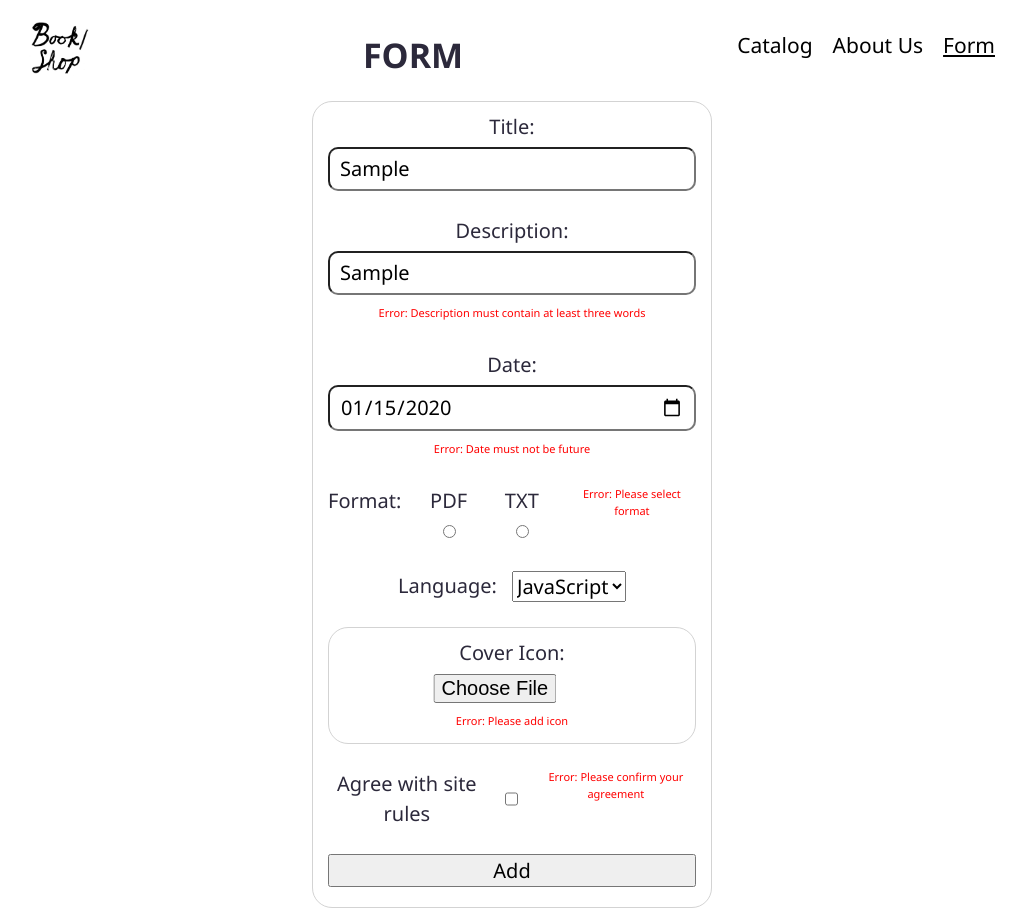
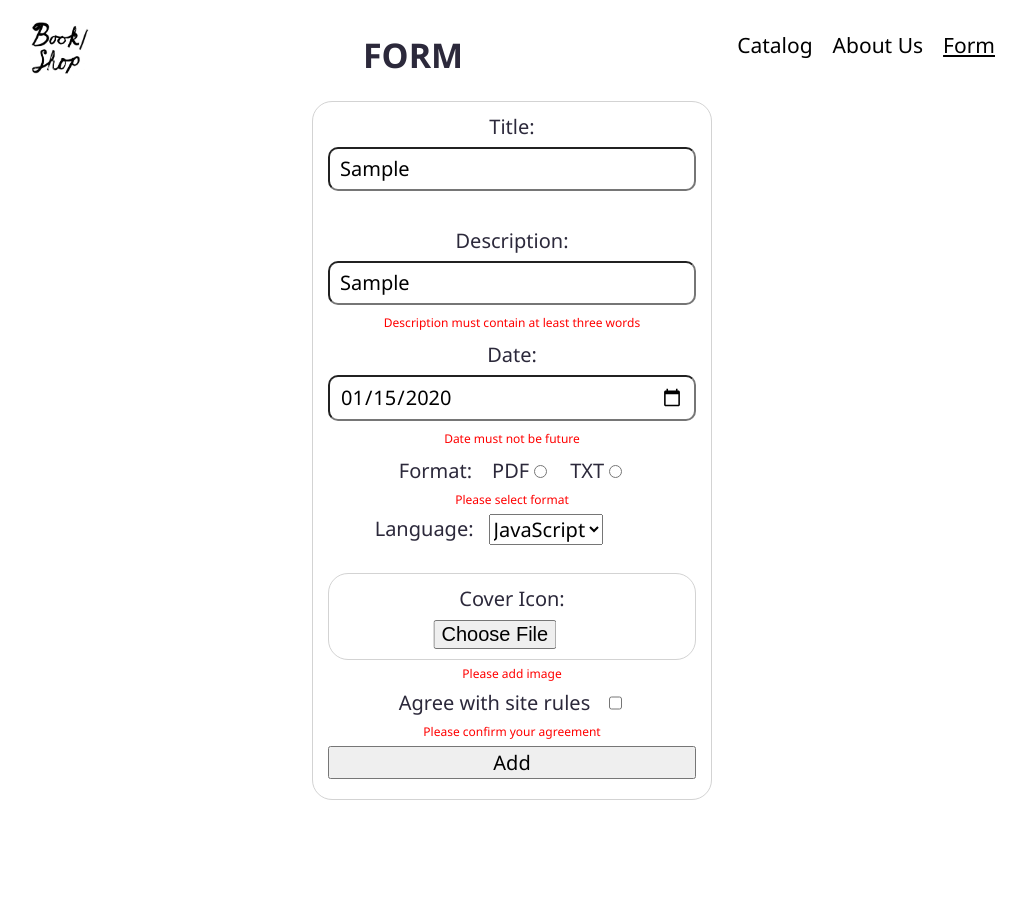
Before and after one commit to evvgenchik/react-rs, a React (Vite) app in the folder react-components/: page /form in a window 1280 px wide. Both pictures are taken after typing "Sample", "Sample", "2020-01-15" into the empty fields and a click on the input "Add". Shown: the whole page, without its empty margins (128-1153 px from the left). After the commit the page ends 810 px from the top, so only its background shows below. Built offline with nearby package versions, Linux system fonts and the light colour scheme.

Commit message:
fix: change places for error messages

```diff
--- a/react-components/src/components/Form/Checkbox/Checkbox.tsx
+++ b/react-components/src/components/Form/Checkbox/Checkbox.tsx
@@ -8,13 +8,17 @@ class Checkbox extends Component<IInputTextProps> {
     const { inputRef, errorMessage } = this.props;
 
     return (
-      <div>
+      <>
         <label className={styles.checkbox} htmlFor="agreement">
           Agree with site rules
           <input ref={inputRef} type="checkbox" name="agreement" />
-          {errorMessage && <span>Error: {errorMessage}</span>}
         </label>
-      </div>
+        {errorMessage ? (
+          <span>{errorMessage}</span>
+        ) : (
+          <span style={{ visibility: 'hidden' }}>Error:</span>
+        )}
+      </>
     );
   }
 }
--- a/react-components/src/components/Form/Date/Date.tsx
+++ b/react-components/src/components/Form/Date/Date.tsx
@@ -15,7 +15,11 @@ class Date extends Component<IInputTextProps> {
           name="date"
           type="date"
         />
-        {errorMessage && <span>Error: {errorMessage}</span>}
+        {errorMessage ? (
+          <span>{errorMessage}</span>
+        ) : (
+          <span style={{ visibility: 'hidden' }}>Error:</span>
+        )}
       </label>
     );
   }
--- a/react-components/src/components/Form/File/File.tsx
+++ b/react-components/src/components/Form/File/File.tsx
@@ -6,11 +6,17 @@ class File extends Component<IInputFileProps> {
   render() {
     const { fileRef, errorMessage } = this.props;
     return (
-      <label className={styles.file} htmlFor="icon">
-        Сover Icon:
-        <input ref={fileRef} name="icon" type="file" title=" " />
-        {errorMessage && <span>Error: {errorMessage}</span>}
-      </label>
+      <>
+        <label className={styles.file} htmlFor="icon">
+          Сover Icon:
+          <input ref={fileRef} name="icon" type="file" title=" " />
+        </label>
+        {errorMessage ? (
+          <span>{errorMessage}</span>
+        ) : (
+          <span style={{ visibility: 'hidden' }}>Error:</span>
+        )}
+      </>
     );
   }
 }
--- a/react-components/src/components/Form/Form.tsx
+++ b/react-components/src/components/Form/Form.tsx
@@ -95,7 +95,7 @@ class Form extends Component<{ addCard: (cards: ICard) => void }, IStateForm> {
         const fileInput = inputHtml.files?.[0];
 
         if (!fileInput) {
-          this.setState({ icon: 'Please add icon' });
+          this.setState({ icon: 'Please add image' });
           validFlag = false;
           return false;
         }
--- a/react-components/src/components/Form/Radio/Radio.tsx
+++ b/react-components/src/components/Form/Radio/Radio.tsx
@@ -11,6 +11,7 @@ class Radio extends Component<IInputRadioProps> {
     inputRef.current = [];
 
     return (
+      <>
         <label className={styles.radio}>
           Format:
           {this.inputs.map((item, i) => (
@@ -29,8 +30,13 @@ class Radio extends Component<IInputRadioProps> {
               />
             </label>
           ))}
-        {errorMessage && <span>Error: {errorMessage}</span>}
         </label>
+        {errorMessage ? (
+          <span>{errorMessage}</span>
+        ) : (
+          <span style={{ visibility: 'hidden' }}>Error:</span>
+        )}
+      </>
     );
   }
 }
--- a/react-components/src/components/Form/Select/Select.tsx
+++ b/react-components/src/components/Form/Select/Select.tsx
@@ -7,6 +7,7 @@ class Select extends Component<IInputSelectProps> {
     const { selectRef, errorMessage } = this.props;
 
     return (
+      <>
         <label className={styles.select} htmlFor="name">
           Language:
           <select ref={selectRef} name="language" id="lang">
@@ -19,8 +20,18 @@ class Select extends Component<IInputSelectProps> {
             <option value="C++">C++</option>
             <option value="Erlang">Erlang</option>
           </select>
-        {errorMessage && <span>Error: {errorMessage}</span>}
+          {errorMessage ? (
+            <span>{errorMessage}</span>
+          ) : (
+            <span style={{ visibility: 'hidden' }}>Error:</span>
+          )}
         </label>
+        {errorMessage ? (
+          <span>{errorMessage}</span>
+        ) : (
+          <span style={{ visibility: 'hidden' }}>Error:</span>
+        )}
+      </>
     );
   }
 }
--- a/react-components/src/components/Form/Text/Text.tsx
+++ b/react-components/src/components/Form/Text/Text.tsx
@@ -16,7 +16,11 @@ class Text extends Component<IInputTextProps> {
           name={LabelText?.toLowerCase()}
           type="text"
         />
-        {errorMessage && <span>Error: {errorMessage}</span>}
+        {errorMessage ? (
+          <span>{errorMessage}</span>
+        ) : (
+          <span style={{ visibility: 'hidden' }}>Error:</span>
+        )}
       </label>
     );
   }
--- a/react-components/src/components/Form/form.module.scss
+++ b/react-components/src/components/Form/form.module.scss
@@ -1,7 +1,7 @@
 .form {
   display: flex;
   flex-direction: column;
-  gap: 25rem;
+  gap: 5rem;
   font-size: 20rem;
   width: 400rem;
   margin: 0 auto;
@@ -12,6 +12,6 @@
 }
 
 .form span {
-  font-size: 11rem;
+  font-size: 12rem;
   color: red
 }
```
Lines whose indentation alone changed are shown as unchanged.
